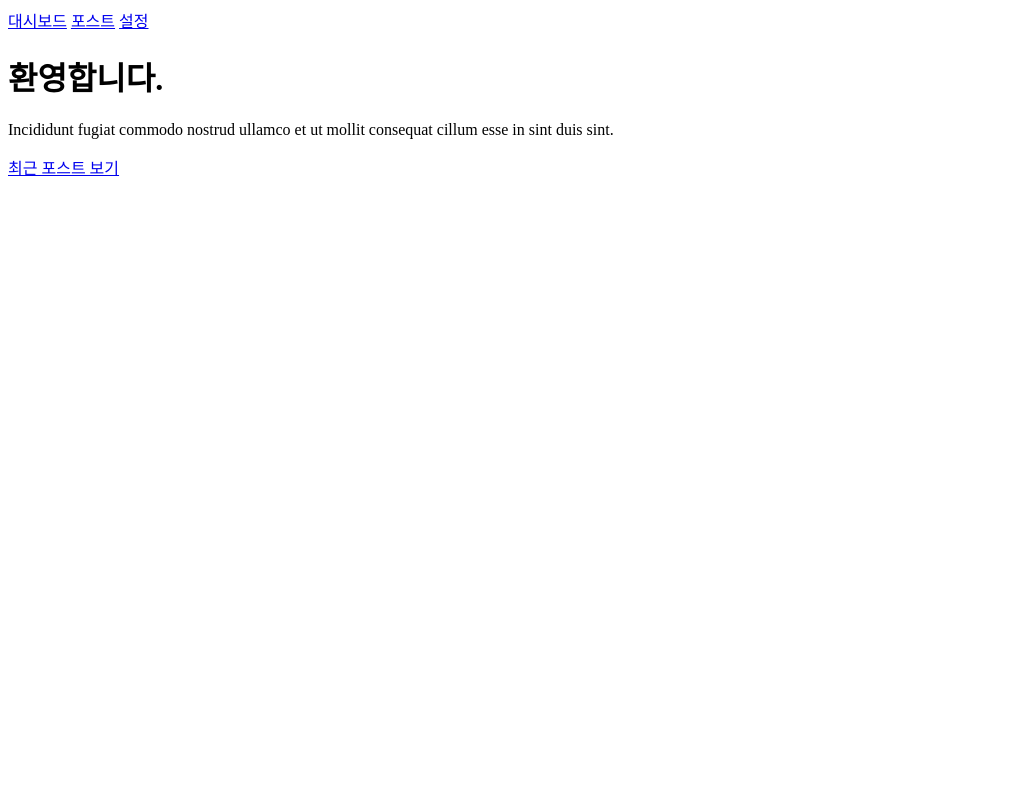
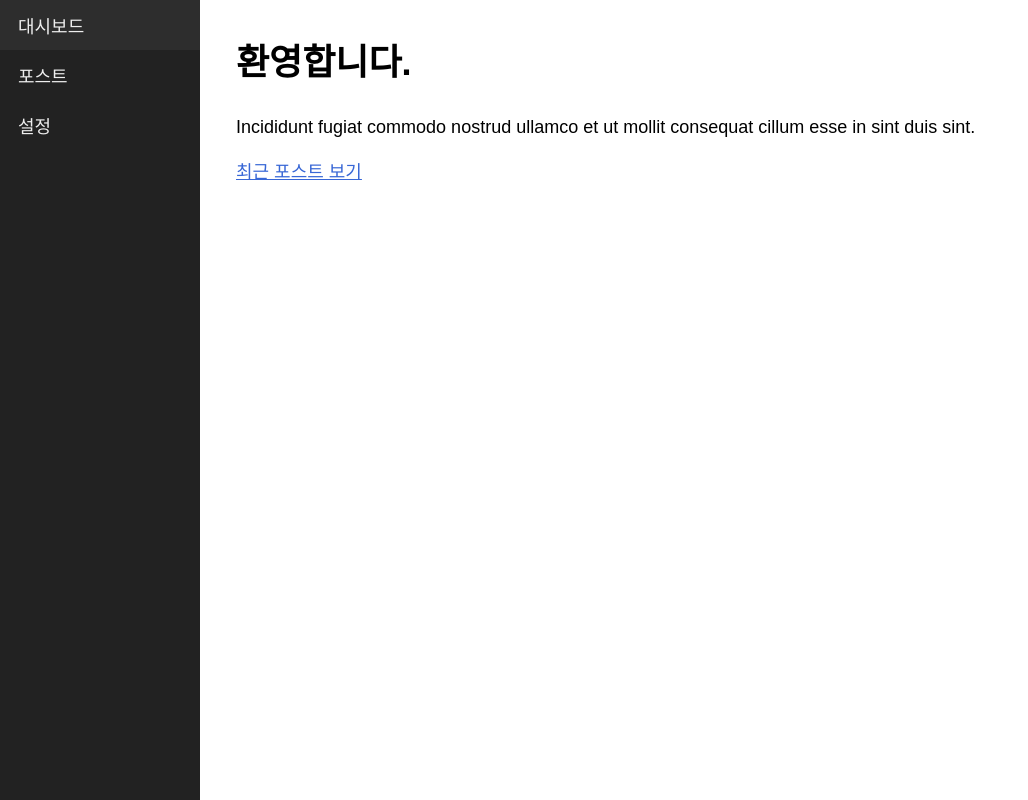
Before and after one commit to redonearth/vanilla-spa, a website with bundled scripts: page frontend/index.html in a window 1280 px wide. Shown: the whole page, without its empty margins (0-1028 px from the left). Built offline with nearby package versions, Linux system fonts and the light colour scheme.

Commit message:
CSS 추가

```diff
--- a/frontend/index.html
+++ b/frontend/index.html
@@ -5,6 +5,7 @@
     <meta http-equiv="X-UA-Compatible" content="IE=edge" />
     <meta name="viewport" content="width=device-width, initial-scale=1.0" />
     <title>Vanilla SPA</title>
+    <link rel="stylesheet" href="/static/css/index.css" />
   </head>
 
   <body>
--- /dev/null
+++ b/frontend/static/css/index.css
@@ -0,0 +1,37 @@
+body {
+  --nav-width: 200px;
+  margin: 0 0 0 var(--nav-width);
+  font-family: 'Quicksand', sans-serif;
+  font-size: 18px;
+}
+
+.nav {
+  position: fixed;
+  top: 0;
+  left: 0;
+  width: var(--nav-width);
+  height: 100vh;
+  background: #222;
+}
+
+.nav__link {
+  display: block;
+  padding: 12px 18px;
+  text-decoration: none;
+  color: #eee;
+  font-weight: 500;
+}
+
+.nav__link:hover {
+  background: rgba(255, 255, 255, 0.05);
+}
+
+#app {
+  margin: 2em;
+  line-height: 1.5;
+  font-weight: 500;
+}
+
+a {
+  color: #3867d6;
+}
```
